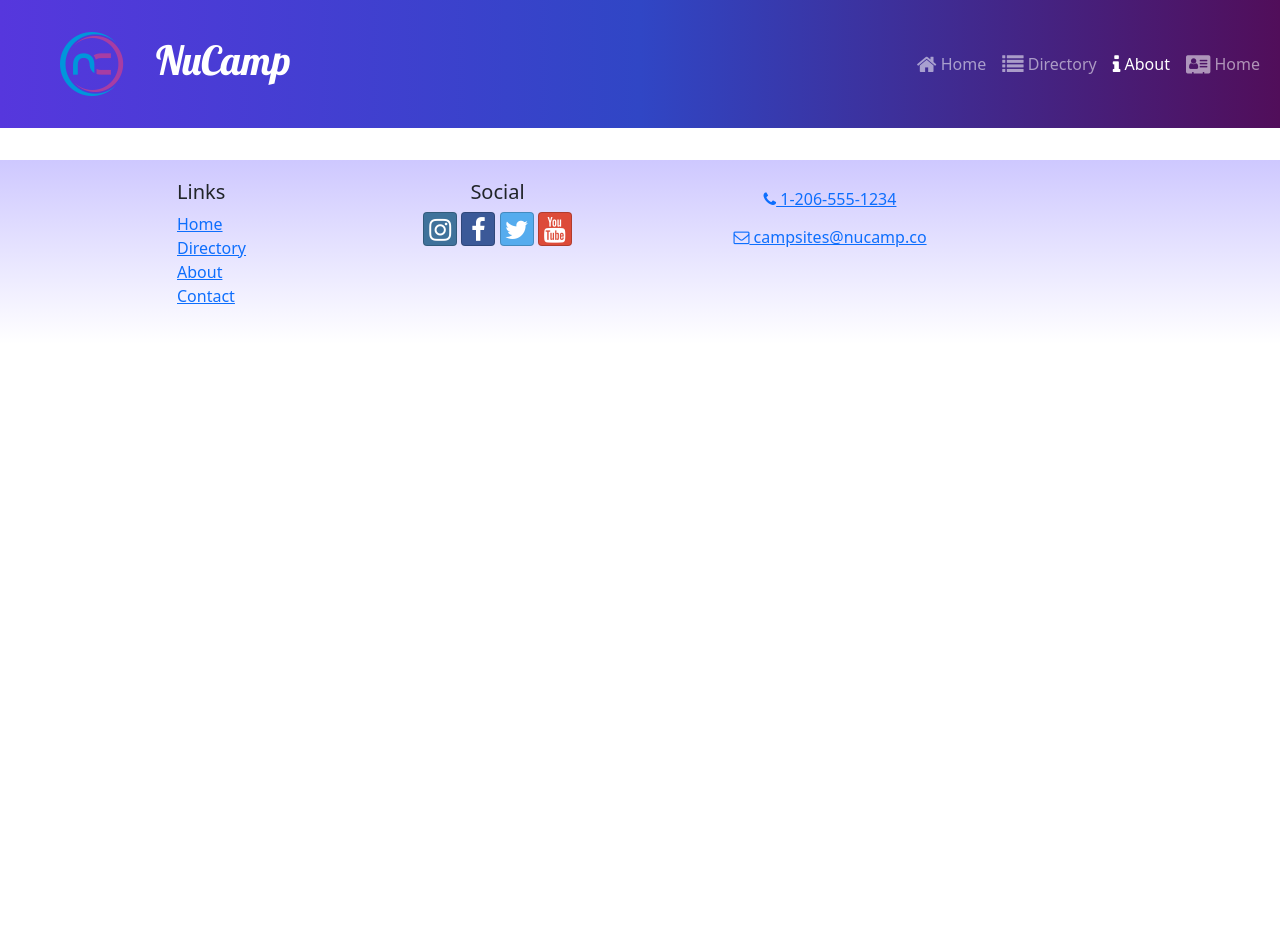
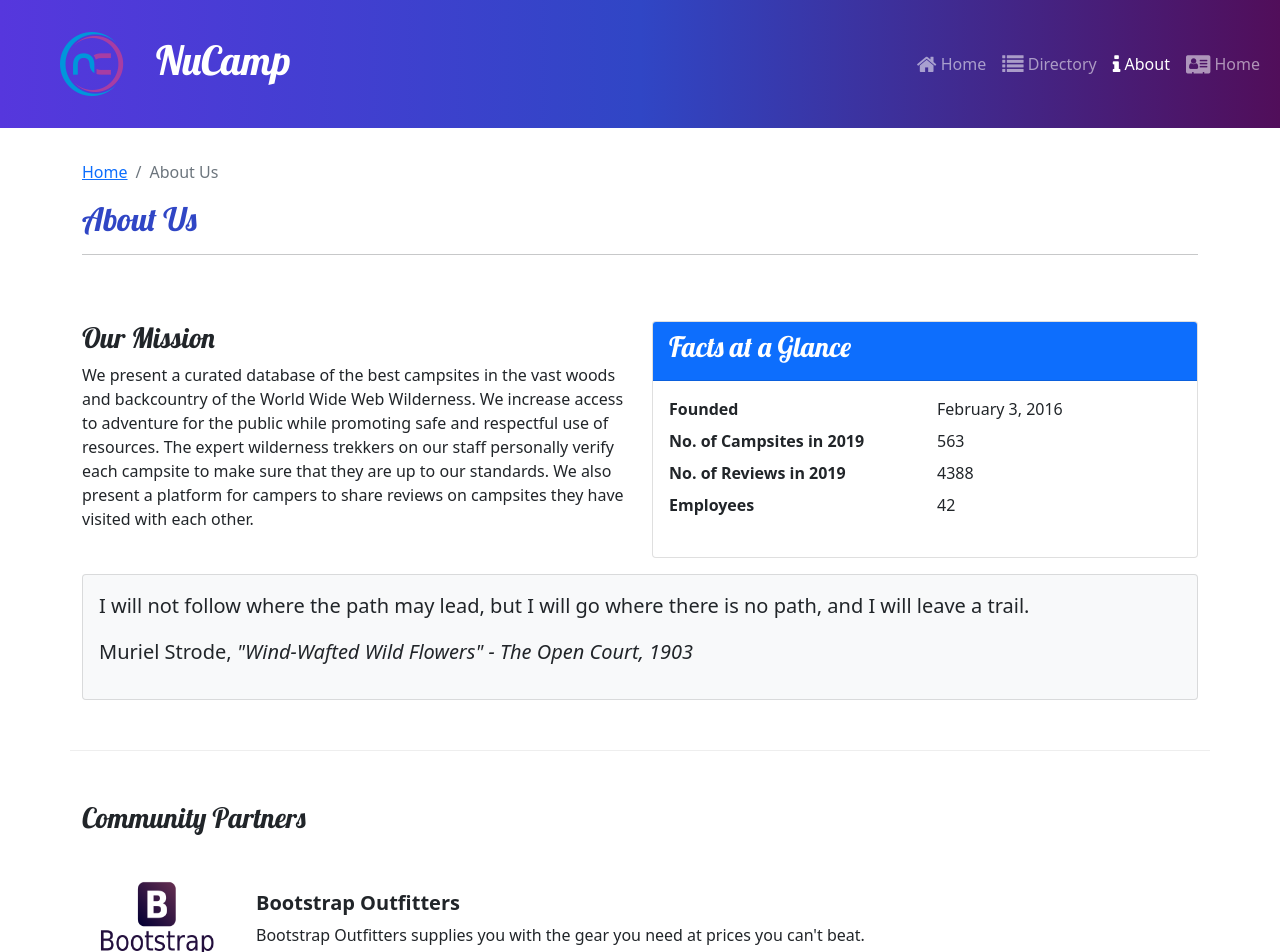
Before and after one commit to mats000111/react-campsite, a React (Create React App) app: page /about in a window 1280 px wide. Shown: the top 952 px of the page. Before the commit the page ends 800 px from the top, so only its background shows below. Built offline with nearby package versions, Linux system fonts and the light colour scheme.

Commit message:
finish workshop2

```diff
--- a/src/App.js
+++ b/src/App.js
@@ -6,6 +6,7 @@
 import Header from './components/Header';
 import Footer from './components/Footer';
 import CampsiteDetailPage from "./pages/CampsiteDetailPage";
+import AboutPage from "./pages/AboutPage";
 
 function App() {
   return (
@@ -19,6 +20,7 @@
           path="directory/:campsiteId"
           element={<CampsiteDetailPage />}
         />
+        <Route path="about" element={<AboutPage />}/>
       </Routes>
       <Footer />
     </div>
--- a/src/features/display/DisplayList.js
+++ b/src/features/display/DisplayList.js
@@ -2,9 +2,10 @@
 import DisplayCard from "./DisplayCard";
 import { selectFeaturedCampsite } from "../campsites/campsitesSlice";
 import { selectFeaturedPromotion } from "../promotions/promotionsSlice";
+import { selectFeaturedPartner } from "../partners/partnersSlice";
 
 const DisplayList = () => {
-    const items = [selectFeaturedCampsite(), selectFeaturedPromotion()];
+    const items = [selectFeaturedCampsite(), selectFeaturedPromotion(), selectFeaturedPartner()];
 
     return (
         <Row>
--- /dev/null
+++ b/src/features/partners/Partner.js
@@ -0,0 +1,18 @@
+const Partner = ({ partner }) => {
+    if (partner) {
+        const { image, name, description } = partner;
+
+        return (
+            <>
+                <img src={image} alt={name} style={{ width: '150px' }} />
+                <div className="m-4">
+                <h5 className='fw-bold'>{name}</h5>
+                    {description}
+                </div>
+            </>
+         );
+    }
+    return null;
+};
+
+export default Partner;
--- /dev/null
+++ b/src/features/partners/PartnersList.js
@@ -0,0 +1,21 @@
+import { Col } from "reactstrap";
+import Partner from "./Partner";
+import { selectAllPartners } from "./partnersSlice";
+
+const PartnersList = () => {
+    const partners = selectAllPartners();
+
+    return (
+        <Col className="mt-4">
+            {partners.map((partner) => {
+                return (
+                    <div className="d-flex mb-5" key={partner.id}>
+                        <Partner partner={partner} />
+                    </div>
+                );
+            })};
+        </Col>
+    );
+};
+
+export default PartnersList;
--- /dev/null
+++ b/src/features/partners/partnersSlice.js
@@ -0,0 +1,9 @@
+import { PARTNERS } from "../../app/shared/PARTNERS";
+
+export const selectAllPartners = () => {
+    return PARTNERS;
+};
+
+export const selectFeaturedPartner = () => {
+    return PARTNERS.find((partner) => partner.featured === true);
+};
--- /dev/null
+++ b/src/pages/AboutPage.js
@@ -0,0 +1,73 @@
+import { Col, Row, Container, CardBody, CardHeader, Card } from "reactstrap";
+import SubHeader from "../components/SubHeader";
+import PartnersList from "../features/partners/PartnersList";
+
+const AboutPage = () => {
+    return (
+        <Container>
+            <SubHeader current="About Us" />
+            <Row className="row-content">
+                <Col sm="6">
+                    <h3>Our Mission</h3>
+                    <p>
+                        We present a curated database of the best campsites in the
+                        vast woods and backcountry of the World Wide Web Wilderness.
+                        We increase access to adventure for the public while
+                        promoting safe and respectful use of resources. The expert
+                        wilderness trekkers on our staff personally verify each
+                        campsite to make sure that they are up to our standards. We
+                        also present a platform for campers to share reviews on
+                        campsites they have visited with each other.
+                    </p>
+                </Col>
+                <Col sm="6">
+                    <Card>
+                        <CardHeader className='bg-primary text-white'>
+                            <h3>Facts at a Glance</h3>
+                        </CardHeader>
+                        <CardBody>
+                            <dl className='row'>
+                                <dt className='col-6'>Founded</dt>
+                                <dd className='col-6'>February 3, 2016</dd>
+                                <dt className='col-6'>No. of Campsites in 2019</dt>
+                                <dd className='col-6'>563</dd>
+                                <dt className='col-6'>No. of Reviews in 2019</dt>
+                                <dd className='col-6'>4388</dd>
+                                <dt className='col-6'>Employees</dt>
+                                <dd className='col-6'>42</dd>
+                            </dl>
+                        </CardBody>
+                    </Card>
+                </Col>
+                <Col>
+                    <Card className='bg-light mt-3'>
+                        <CardBody>
+                            <blockquote className="blockquote">
+                                <p>
+                                    I will not follow where the path may lead, but I
+                                    will go where there is no path, and I will leave
+                                    a trail.
+                                </p>
+                                <footer>
+                                    Muriel Strode,{' '}
+                                    <cite title='Source Title'>
+                                        "Wind-Wafted Wild Flowers" - The Open Court,
+                                        1903
+                                    </cite>
+                                </footer>
+                            </blockquote>
+                        </CardBody>
+                    </Card>
+                </Col>
+            </Row>
+            <Row className="row-content">
+                <Col xs="12">
+                    <h3>Community Partners</h3>
+                </Col>
+                <PartnersList />
+            </Row>
+        </Container>
+    );
+};
+
+export default AboutPage;
```
